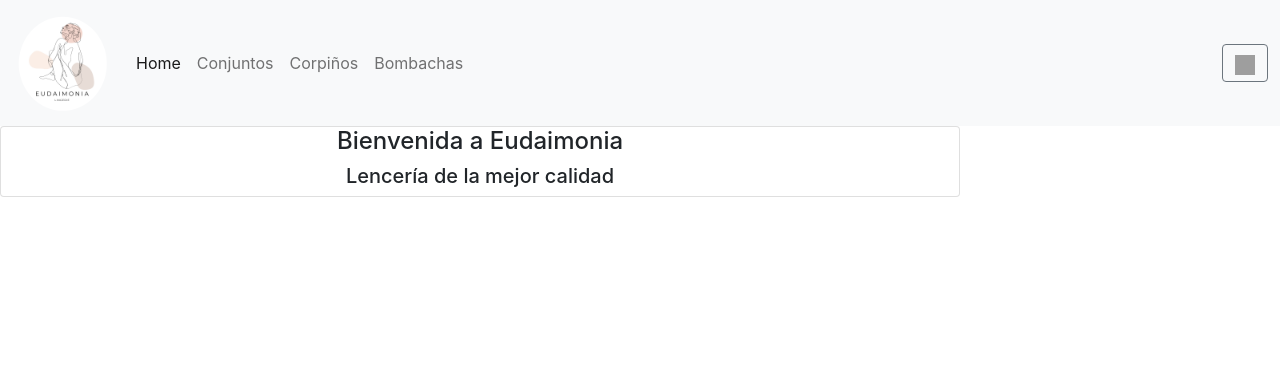
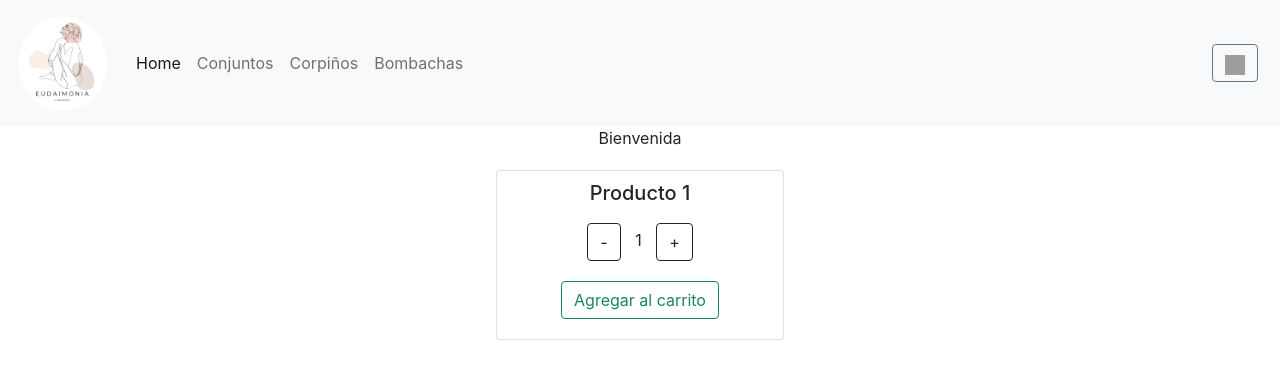
Before and after one commit to ailenserrano/eudaimonia, a React (Create React App) app: page / in a window 1280 px wide. Shown: the top 376 px of the page. Built offline with nearby package versions, Linux system fonts and the light colour scheme; grey boxes are pictures that could not be loaded.

Commit message:
item counter

```diff
--- a/src/App.css
+++ b/src/App.css
@@ -36,3 +36,13 @@
     transform: rotate(360deg);
   }
 }
+
+.card {
+  width: 18rem;
+  margin: 20px auto auto auto;
+  padding: 10px;
+}
+
+button {
+  margin: 10px;
+}
--- a/src/App.jsx
+++ b/src/App.jsx
@@ -6,7 +6,7 @@ function App() {
   return (
     <div className="App">
       <NavBar />
-      <ItemListContainer />
+      <ItemListContainer greeting="Bienvenida" />
     </div>
   );
 }
--- a/src/Components/Greeting.jsx
+++ /dev/null
@@ -1,14 +0,0 @@
-import React from "react";
-
-const Greeting = (props) => {
-  let { title, subtitle } = props;
-
-  return (
-    <div className="card w-75">
-      <h4>{title}</h4>
-      <h5>{subtitle}</h5>
-    </div>
-  );
-};
-
-export default Greeting;
--- /dev/null
+++ b/src/Components/Item.jsx
@@ -0,0 +1,18 @@
+import React from "react";
+import ItemCounter from "./ItemCounter";
+
+export const Item = () => {
+  const onAdd = () => {
+    console.log("Agregué al carrito");
+  };
+
+  return (
+    <div>
+      <div>
+        <ItemCounter stock={5} initial={1} onAdd={onAdd} />
+      </div>
+    </div>
+  );
+};
+
+export default Item;
--- /dev/null
+++ b/src/Components/ItemCounter.jsx
@@ -0,0 +1,40 @@
+import React, { useState } from "react";
+import Item from "./Item";
+
+const ItemCounter = ({ stock, initial, onAdd }) => {
+  const [counter, setCounter] = useState(initial);
+
+  const sumar = () => {
+    if (counter < stock) {
+      setCounter(counter + 1);
+    }
+  };
+
+  const restar = () => {
+    if (counter > 0) {
+      setCounter(counter - 1);
+    }
+  };
+
+  return (
+    <div className="card">
+      <h5 className="card-title">Producto 1</h5>
+      <div>
+        <button className="btn btn-outline-dark" onClick={restar}>
+          -
+        </button>
+        <span> {counter} </span>
+        <button className="btn btn-outline-dark" onClick={sumar}>
+          +
+        </button>
+      </div>
+      <div>
+        <button className="btn btn-outline-success" onClick={onAdd}>
+          Agregar al carrito
+        </button>
+      </div>
+    </div>
+  );
+};
+
+export default ItemCounter;
--- /dev/null
+++ b/src/Components/ItemList.jsx
@@ -0,0 +1,12 @@
+import React from "react";
+import Item from "./Item";
+
+export const ItemList = () => {
+  return (
+    <div>
+      <Item />
+    </div>
+  );
+};
+
+export default ItemList;
--- a/src/Components/ItemListContainer.jsx
+++ b/src/Components/ItemListContainer.jsx
@@ -1,11 +1,14 @@
 import React from "react";
-import Greeting from "./Greeting";
+import ItemList from "./ItemList";
 
-function ItemListContainer() {
-  let title = "Bienvenida a Eudaimonia";
-  let subtitle = "Lencería de la mejor calidad";
-
-  return <Greeting title={title} subtitle={subtitle} />;
-}
+const ItemListContainer = ({ greeting }) => {
+  return (
+    <div>
+      {" "}
+      {greeting}
+      <ItemList />
+    </div>
+  );
+};
 
 export default ItemListContainer;
```
